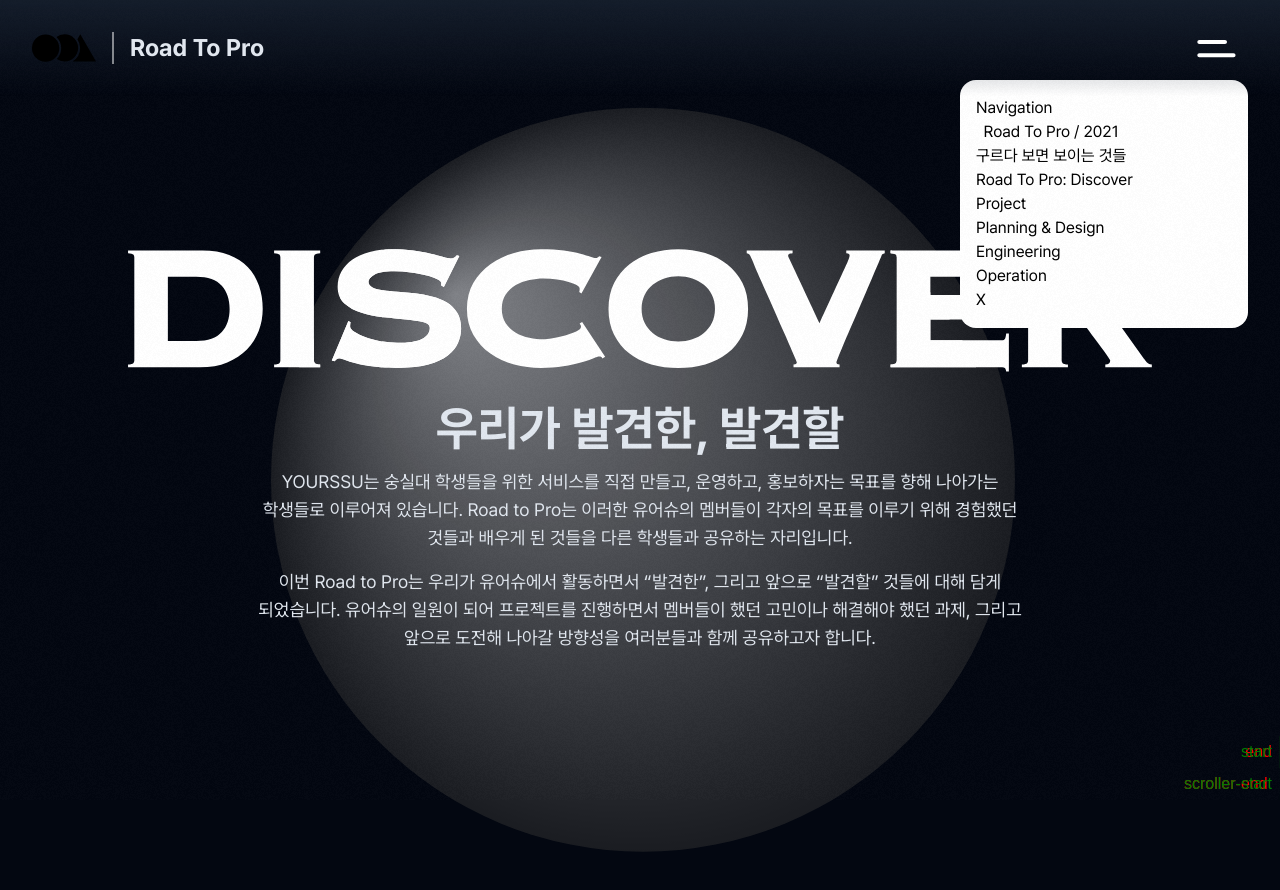
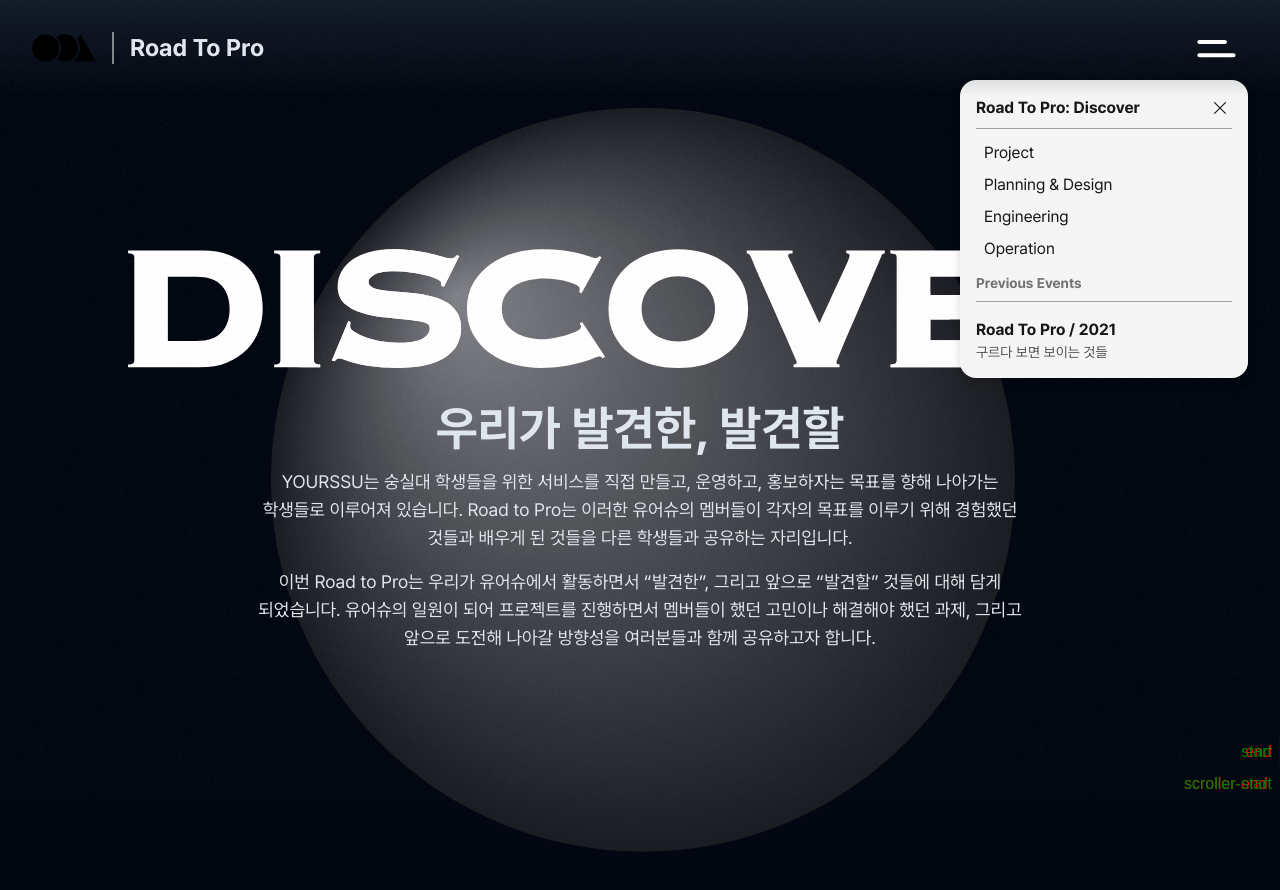
Before and after one commit to yourssu/road-to-pro-discover, a React (Vite) app: page / in a window 1280 px wide. Both pictures are taken after a click on the button 1216 px from the left and 48 px from the top of the page. Shown: the top 890 px of the page. Built offline with nearby package versions, Linux system fonts and the light colour scheme.

Commit message:
feat: popover menu

```diff
--- a/src/components/Header.tsx
+++ b/src/components/Header.tsx
@@ -1,12 +1,5 @@
 import logo from "@/assets/logo.svg";
-import { ListLine } from "@/icons/ListLine";
-import {
-  Popover,
-  PopoverClose,
-  PopoverContent,
-  PopoverPortal,
-  PopoverTrigger,
-} from "@radix-ui/react-popover";
+import NavigationPopover from "./NavigationPopover";
 
 export default function Header() {
   return (
@@ -17,45 +10,7 @@
           <div className="shrink-0 w-0.5 self-stretch my-4 bg-white/50" />
           <h1 className="font-bold text-lg lg:text-2xl">Road To Pro</h1>
         </a>
-        <Popover>
-          <PopoverTrigger asChild>
-            <button className="cursor-pointer dropdown-btn hover:scale-105 rounded-lg transition-all active:scale-95 active:bg-white/25">
-              <ListLine className="size-12 lg:size-16 text-white" />
-            </button>
-          </PopoverTrigger>
-          <PopoverPortal>
-            <PopoverContent
-              align="end"
-              className="bg-white text-black rounded-2xl p-4 items-start gap-4 w-72"
-            >
-              <div>
-                <h1>Navigation</h1>
-                <button>
-                  <h1>Road To Pro / 2021</h1>
-                  <p>구르다 보면 보이는 것들</p>
-                </button>
-                <div>
-                  <h1>Road To Pro: Discover</h1>
-                  <ul>
-                    <li>
-                      <a href="#project">Project</a>
-                    </li>
-                    <li>
-                      <a href="#planning_design">Planning & Design</a>
-                    </li>
-                    <li>
-                      <a href="#engineering">Engineering</a>
-                    </li>
-                    <li>
-                      <a href="#operation">Operation</a>
-                    </li>
-                  </ul>
-                </div>
-              </div>
-              <PopoverClose>X</PopoverClose>
-            </PopoverContent>
-          </PopoverPortal>
-        </Popover>
+        <NavigationPopover />
       </nav>
     </header>
   );
--- /dev/null
+++ b/src/components/NavigationPopover.tsx
@@ -0,0 +1,67 @@
+import {
+  Popover,
+  PopoverClose,
+  PopoverContent,
+  PopoverPortal,
+  PopoverTrigger,
+} from "@radix-ui/react-popover";
+import { ListLine } from "@/icons/ListLine";
+import { Close } from "@/icons/Close";
+
+export default function NavigationPopover() {
+  return (
+    <Popover>
+      <PopoverTrigger asChild>
+        <button className="cursor-pointer dropdown-btn hover:scale-105 rounded-lg transition-all active:scale-95 active:bg-white/25">
+          <ListLine className="size-12 lg:size-16 text-white" />
+        </button>
+      </PopoverTrigger>
+      <PopoverPortal>
+        <PopoverContent
+          align="end"
+          className="bg-neutral-100 text-neutral-900 rounded-2xl p-2 gap-4 w-72 drop-shadow-lg z-10"
+        >
+          <div className="flex flex-col gap-2 grow">
+            <div className="flex justify-between items-center px-2 pt-2">
+              <h1 className="font-bold">Road To Pro: Discover</h1>
+              <PopoverClose asChild>
+                <Close className="cursor-pointer size-6 text-netural-900 hover:scale-105 hover:bg-black/25 rounded-lg p-1 transition-all active:scale-95" />
+              </PopoverClose>
+            </div>
+            <hr className="border-neutral-400 mx-2" />
+            <div>
+              <ul className="ml-2">
+                <li className="rounded-lg hover:bg-neutral-600/25 transition-all py-1 px-2">
+                  <a href="#project">Project</a>
+                </li>
+                <li className="rounded-lg hover:bg-neutral-600/25 transition-all py-1 px-2">
+                  <a href="#planning_design">Planning & Design</a>
+                </li>
+                <li className="rounded-lg hover:bg-neutral-600/25 transition-all py-1 px-2">
+                  <a href="#engineering">Engineering</a>
+                </li>
+                <li className="rounded-lg hover:bg-neutral-600/25 transition-all py-1 px-2">
+                  <a href="#operation">Operation</a>
+                </li>
+              </ul>
+            </div>
+            <h1 className="text-sm font-bold text-neutral-500 px-2">
+              Previous Events
+            </h1>
+            <hr className="border-neutral-400 mx-2" />
+            <a
+              href="https://event.yourssu.com/2021"
+              target="_blank"
+              className="rounded-lg hover:bg-neutral-600/25 transition-all p-2"
+            >
+              <h1 className="font-bold">Road To Pro / 2021</h1>
+              <p className="text-sm text-neutral-600">
+                구르다 보면 보이는 것들
+              </p>
+            </a>
+          </div>
+        </PopoverContent>
+      </PopoverPortal>
+    </Popover>
+  );
+}
--- /dev/null
+++ b/src/icons/Close.tsx
@@ -0,0 +1,15 @@
+import { ComponentPropsWithRef, memo } from "react";
+
+export const Close = memo((props: ComponentPropsWithRef<"svg">) => (
+  <svg
+    viewBox="0 0 24 24"
+    fill="none"
+    xmlns="http://www.w3.org/2000/svg"
+    {...props}
+  >
+    <path
+      d="M13.1665 12.008L20.762 4.43822C21.0793 4.11791 21.0793 3.599 20.762 3.27868C20.4503 2.95264 19.9355 2.94285 19.6118 3.2568L12.0163 10.8266L4.51839 3.2568C4.36467 3.09288 4.15078 3 3.92702 3C3.70327 3 3.48938 3.09288 3.33566 3.2568C3.0543 3.56628 3.0543 4.04123 3.33566 4.35071L10.8335 11.9096L3.238 19.4685C2.92067 19.7888 2.92067 20.3077 3.238 20.628C3.38907 20.784 3.59685 20.871 3.81309 20.8687C4.03351 20.8867 4.25202 20.8159 4.42074 20.6718L12.0163 13.102L19.6118 20.7593C19.7629 20.9153 19.9707 21.0022 20.1869 21C20.4029 21.001 20.6102 20.9142 20.762 20.7593C21.0793 20.439 21.0793 19.9201 20.762 19.5998L13.1665 12.008Z"
+      fill="currentColor"
+    />
+  </svg>
+));
```
